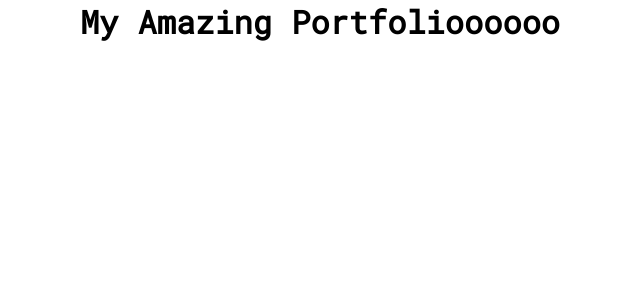
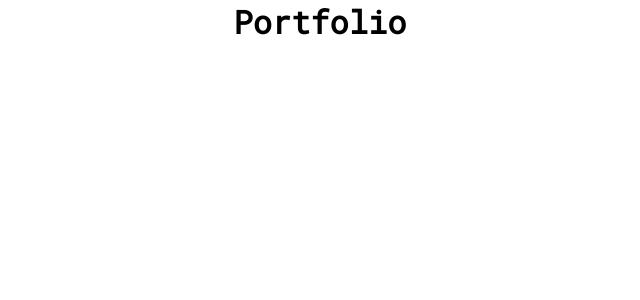
Before and after one commit to pasternakewa/pasternakewa.github.io, a React (Create React App) app: page / in a window 1280 px wide. Shown: the top 300 px of the page, without its empty margins (320-960 px from the left). Built offline with nearby package versions, Linux system fonts and the light colour scheme.

Commit message:
Change App.js file

```diff
--- a/public/index.html
+++ b/public/index.html
@@ -14,7 +14,7 @@
     />
     <link rel="manifest" href="%PUBLIC_URL%/manifest.json" />
 
-    <title>Kiełbasia Pasternak</title>
+    <title>Ewa Pasternak</title>
   </head>
   <body>
     <noscript>You need to enable JavaScript to run this app.</noscript>
--- a/src/App.js
+++ b/src/App.js
@@ -3,7 +3,7 @@ import "./App.css";
 function App() {
   return (
     <div className="App">
-      <h1>My Amazing Portfolioooooo</h1>
+      <h1>Portfolio</h1>
     </div>
   );
 }
```
